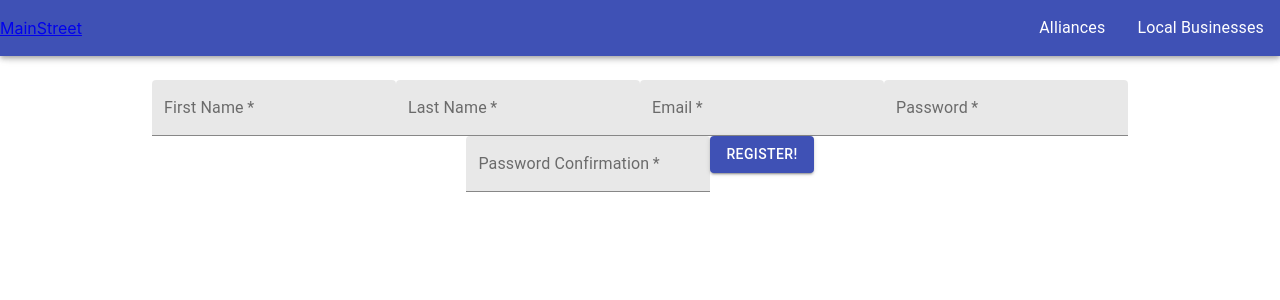
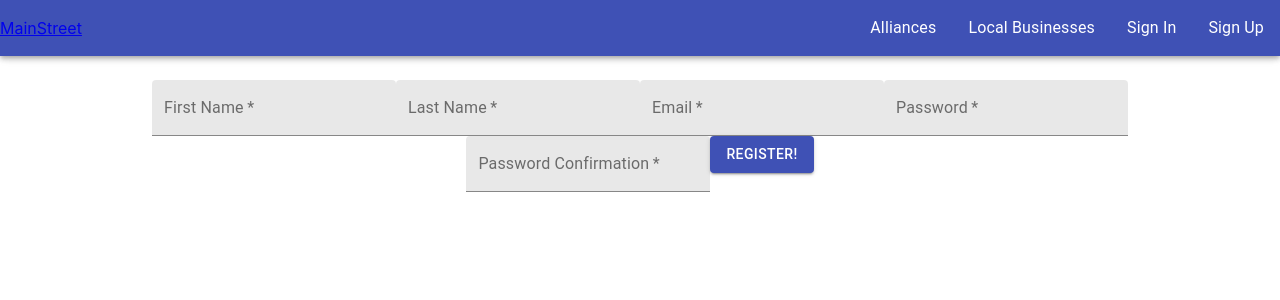
Before and after one commit to SB-Team-1/frontend, a React (Create React App) app: page /sign-up in a window 1280 px wide. Shown: the top 300 px of the page. Built offline with nearby package versions, Linux system fonts and the light colour scheme.

Commit message:
added some links to nav

```diff
--- a/src/components/shared/Nav.jsx
+++ b/src/components/shared/Nav.jsx
@@ -1,4 +1,4 @@
-import { AppBar, Button, makeStyles, MenuItem } from "@material-ui/core";
+import { AppBar, makeStyles, MenuItem } from "@material-ui/core";
 import React from "react";
 import { Link } from "react-router-dom";
 import Logo from "./Logo";
@@ -12,7 +12,7 @@ const useStyles = makeStyles((theme) => ({
     justifyContent: "space-between",
     color: theme.palette.primary.contrastText,
   },
-  actionItems: {
+  menuItems: {
     display: "flex",
     flexFlow: "row wrap",
   },
@@ -25,24 +25,45 @@ const useStyles = makeStyles((theme) => ({
 export default function Nav({ currentUser, handleLogout }) {
   const classes = useStyles();
 
-  const menuOptions = <></>;
+  const LoggedOutOptions = (
+    <>
+      <Link to="/alliances" className={classes.link}>
+        <MenuItem>Alliances</MenuItem>
+      </Link>
+      <Link to="/businesses" className={classes.link}>
+        <MenuItem>Local Businesses</MenuItem>
+      </Link>
+      <Link className={classes.link} to="/sign-in">
+        <MenuItem>Sign In</MenuItem>
+      </Link>
+      <Link className={classes.link} to="/sign-up">
+        <MenuItem>Sign Up</MenuItem>
+      </Link>
+    </>
+  );
+
+  const LoggedInOptions = (
+    <>
+      <Link to="/alliances" className={classes.link}>
+        <MenuItem>Alliances</MenuItem>
+      </Link>
+      <Link to="/businesses" className={classes.link}>
+        <MenuItem>Local Businesses</MenuItem>
+      </Link>
+      <MenuItem onClick={handleLogout}>Logout</MenuItem>
+    </>
+  );
 
   return (
     <AppBar className={classes.appBar}>
       <Logo />
       {currentUser ? (
         <>
-          <div>Hi {currentUser.firstname}!</div>
-          <Button onClick={handleLogout}>Logout</Button>
+          <div>Hi {currentUser.email}!</div>
         </>
       ) : null}
-      <div className={classes.actionItems}>
-        <Link to="/alliances" className={classes.link}>
-          <MenuItem>Alliances</MenuItem>
-        </Link>
-        <Link to="/businesses" className={classes.link}>
-          <MenuItem>Local Businesses</MenuItem>
-        </Link>
+      <div className={classes.menuItems}>
+        {currentUser ? LoggedInOptions : LoggedOutOptions}
       </div>
     </AppBar>
   );
```
